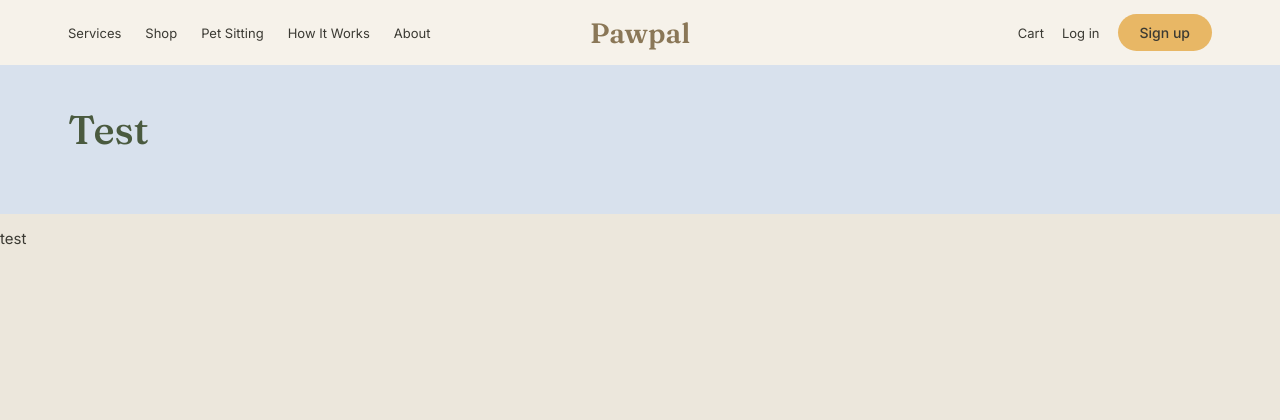
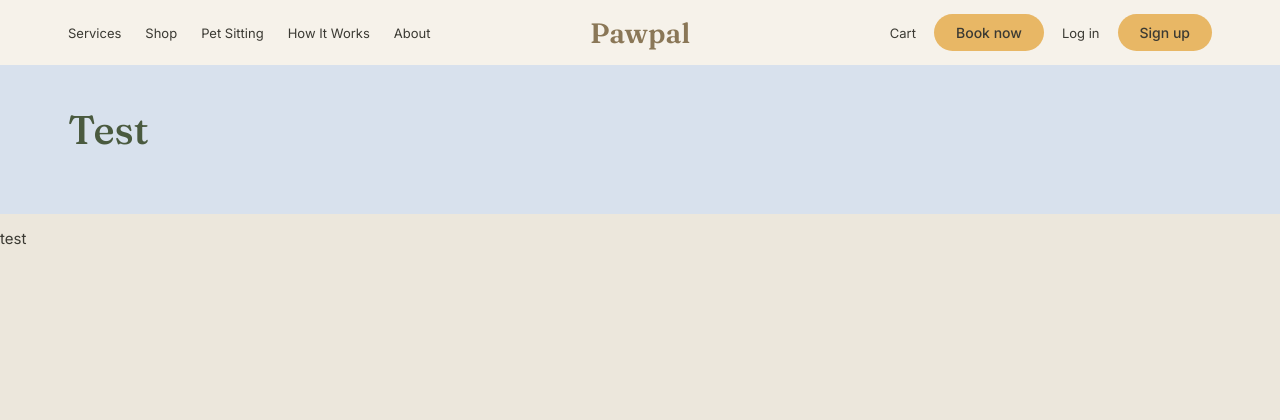
Before and after one commit to siatesmond/Pawpal, a Django app: page / in a window 1280 px wide. Shown: the top 420 px of the page. Run offline with Django 5.2, Linux system fonts and the light colour scheme.

Commit message:
Added book now button to nav bar, connecting to service booking

```diff
--- a/Pawpalproj/Pawpalproj/templates/navbar.html
+++ b/Pawpalproj/Pawpalproj/templates/navbar.html
@@ -1,7 +1,7 @@
 <header class="navbar">
   <nav class="nav-container">
     <ul class="nav-links">
-      <li><a href="#">Services</a></li>
+      <li><a href="{% url 'service:book' %}">Services</a></li>
       <li><a href="#">Shop</a></li>
       <li><a href="#">Pet Sitting</a></li>
       <li><a href="#">How It Works</a></li>
@@ -12,6 +12,7 @@
 
     <div class="nav-buttons">
       <a href="/user/cart">Cart</a>
+      <a href="{% url 'service:book' %}" class="signup-btn">Book now</a>
       {% if request.session.user_id %}
         {# logged in: read the name we stored in the session at login #}
         {% if request.session.user_type == "customer" %}
@@ -19,7 +20,7 @@
         {% else %}
           <span>Hi, {{ request.session.username }}</span>
         {% endif %}
-        <a href="/user/logout" class="signup-btn">Log out</a>
+        <a href="/user/logout">Log out</a>
       {% else %}
         <a href="/user/login">Log in</a>
         <a href="/user/register" class="signup-btn">Sign up</a>
```
